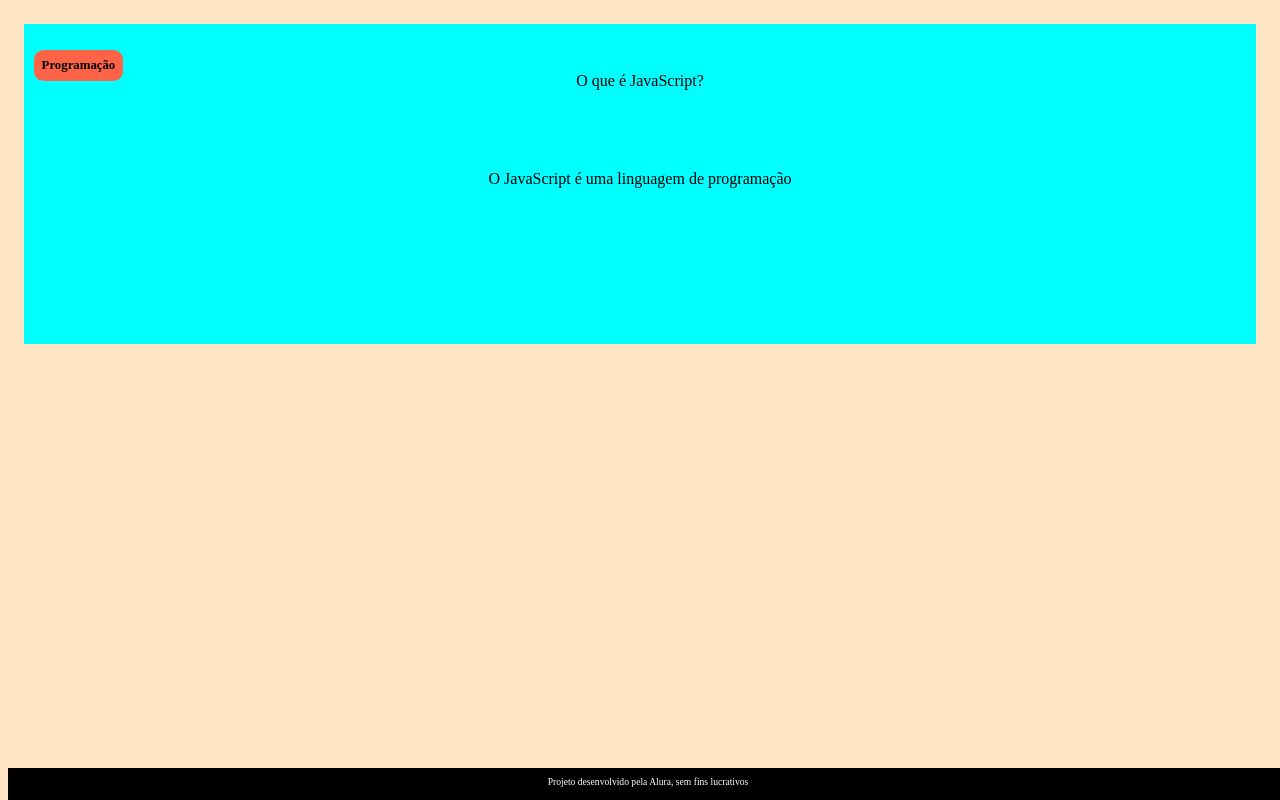
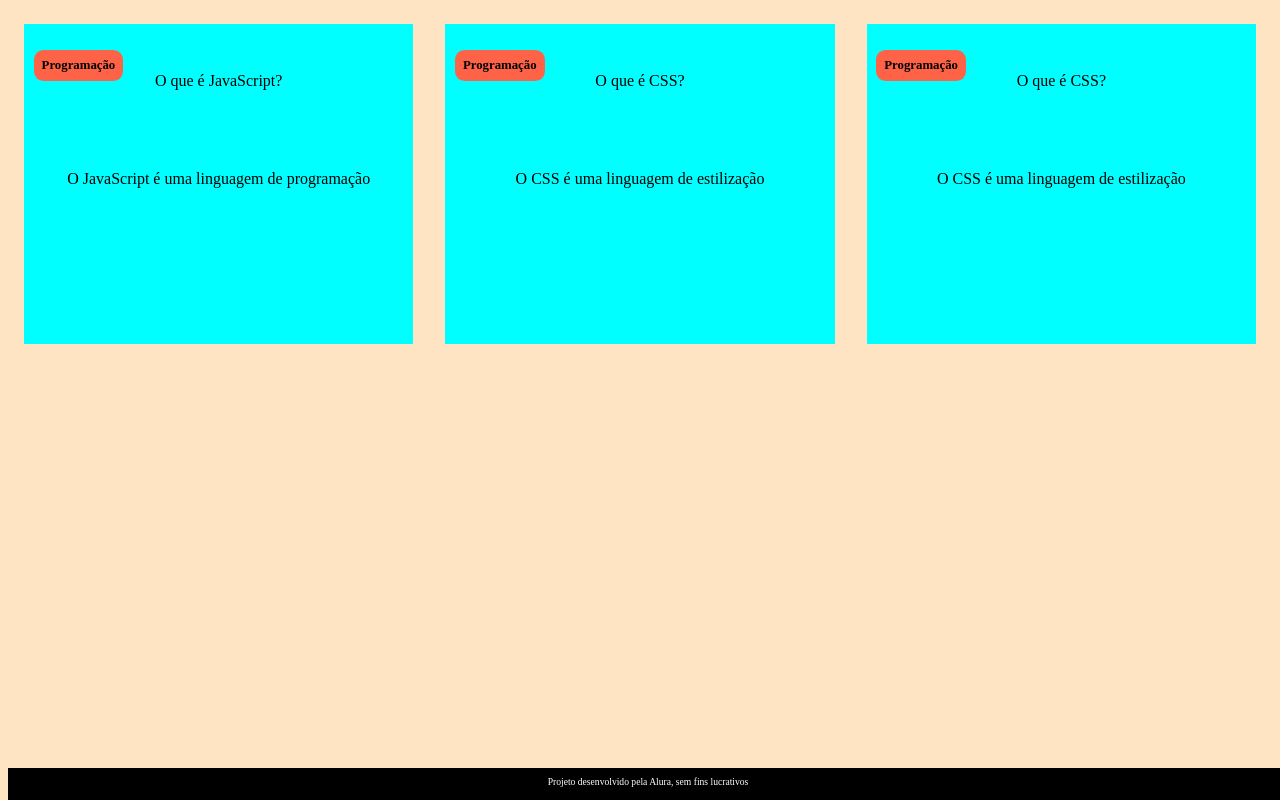
Before and after one commit to K4uan-santos/Perguntas, a plain HTML site: page index.html in a window 1280 px wide. Drawn offline with Linux system fonts and the light colour scheme; files that its build step writes are made by us from their sources.

Commit message:
Add files via upload

```diff
--- a/index.html
+++ b/index.html
@@ -20,6 +20,28 @@
                     </div>
                 </div>
             </article>
+            <article class="cartao">
+                <div class="cartao__conteudo">
+                    <h3>Programação</h3>
+                    <div class="cartao__conteudo__pergunta">
+                        <p>O que é CSS?</p>
+                    </div>
+                    <div class="cartao__conteudo__resposta">
+                    <p>O CSS é uma linguagem de estilização</p>
+                    </div>
+                </div>
+            </article>
+            <article class="cartao">
+                <div class="cartao__conteudo">
+                    <h3>Programação</h3>
+                    <div class="cartao__conteudo__pergunta">
+                        <p>O que é CSS?</p>
+                    </div>
+                    <div class="cartao__conteudo__resposta">
+                    <p>O CSS é uma linguagem de estilização</p>
+                    </div>
+                </div>
+            </article>
         </section>
     </main>
     <footer>
```
